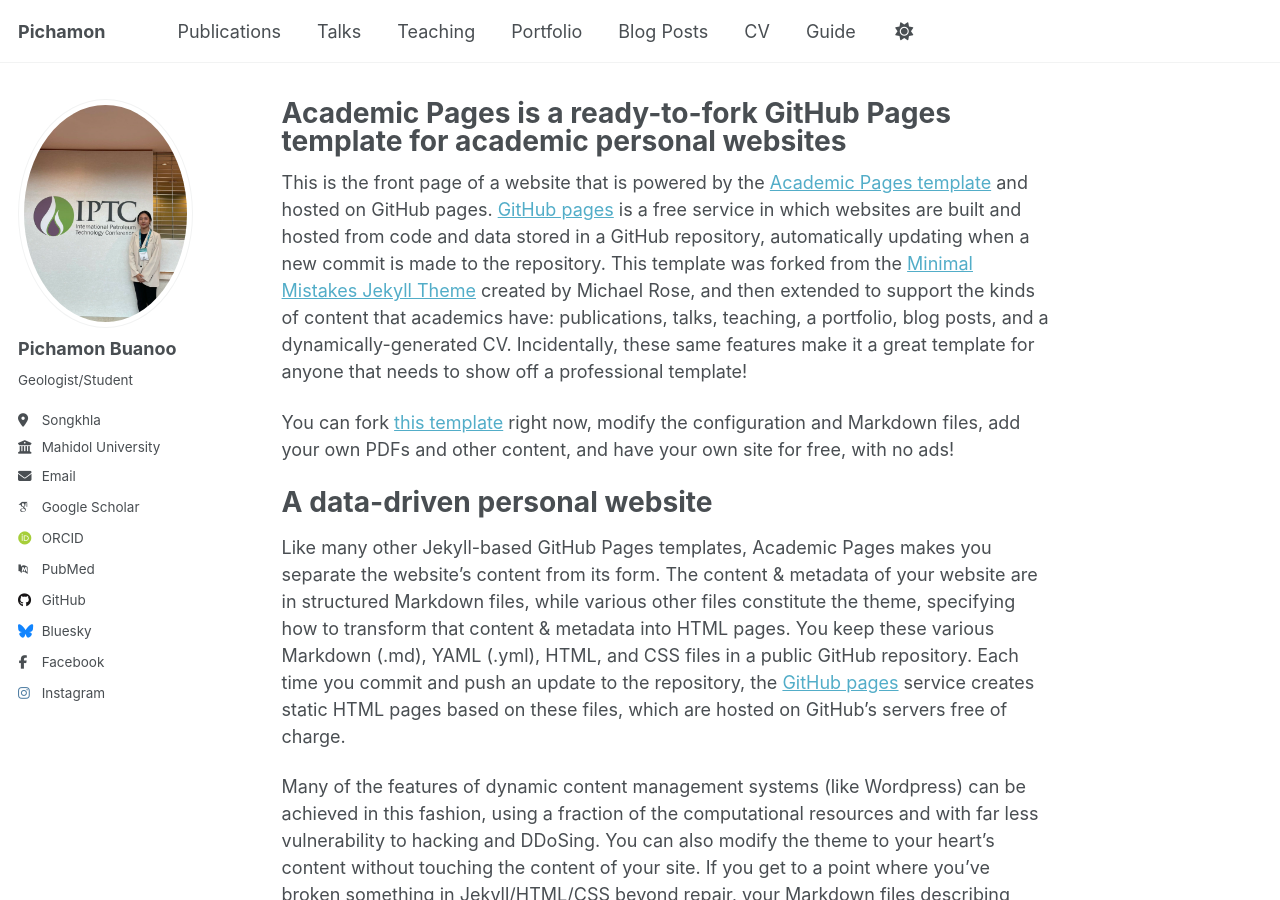
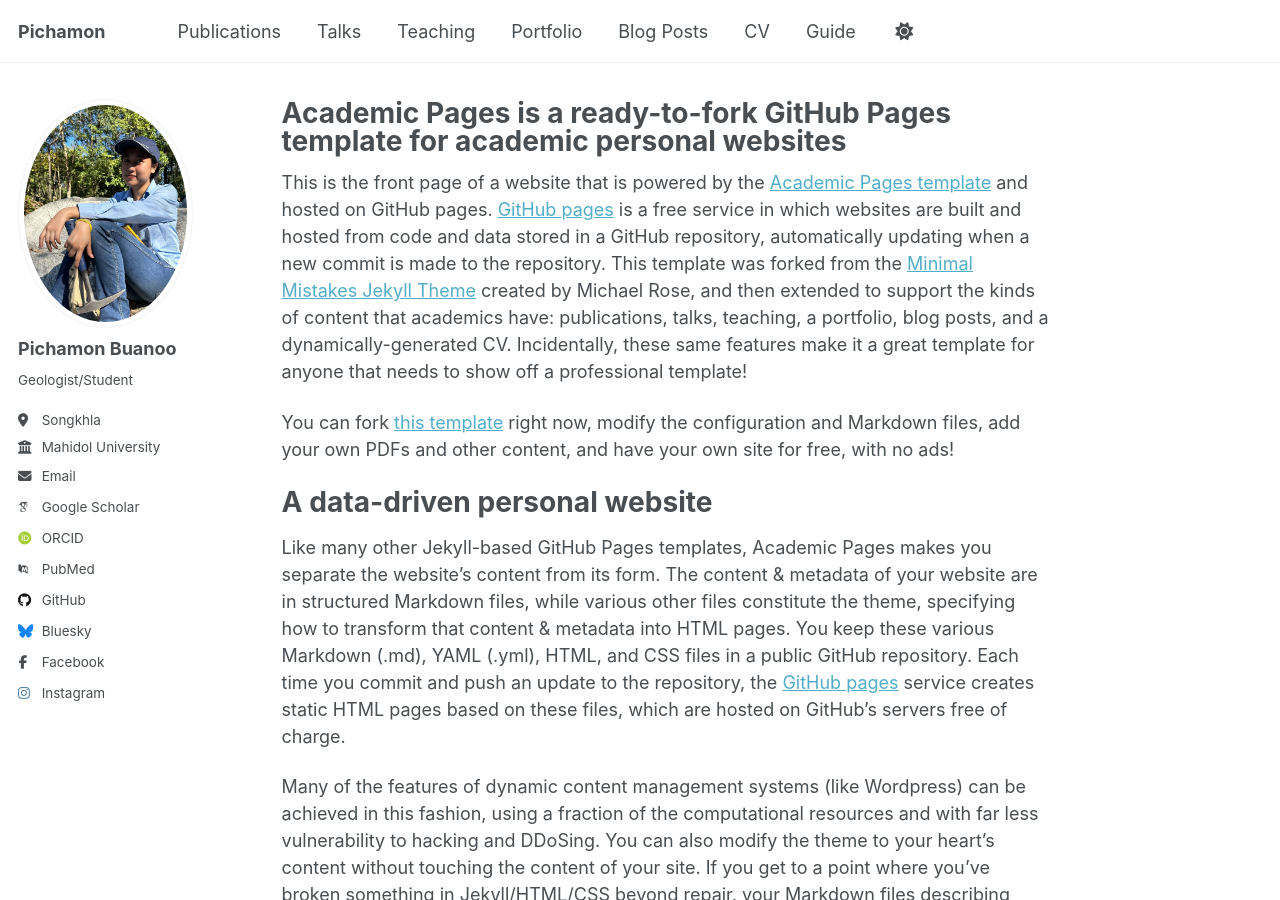
Before and after one commit to Pichamon-Buanoo/Pichamon-Buanoo.github.io, a Jekyll site: the page built from _pages/about.md, in a window 1280 px wide and 900 px high. Built offline with Jekyll 4.4.1, drawn with Linux system fonts in a browser that asks for light colours; some web fonts are replaced; a script that is not in the unit is left out.

Commit message:
Update author avatar image in config file

```diff
--- a/_config.yml
+++ b/_config.yml
@@ -23,7 +23,7 @@
 #               Additional customization can be done by editing /_includes/author-profile.html
 author:
   # Biographic information
-  avatar           : "Pichamon.png"
+  avatar           : "IMG_1858.jpeg"
   name             : "Pichamon Buanoo"
   pronouns         : # example: "she/her"
   bio              : "Geologist/Student"
```
